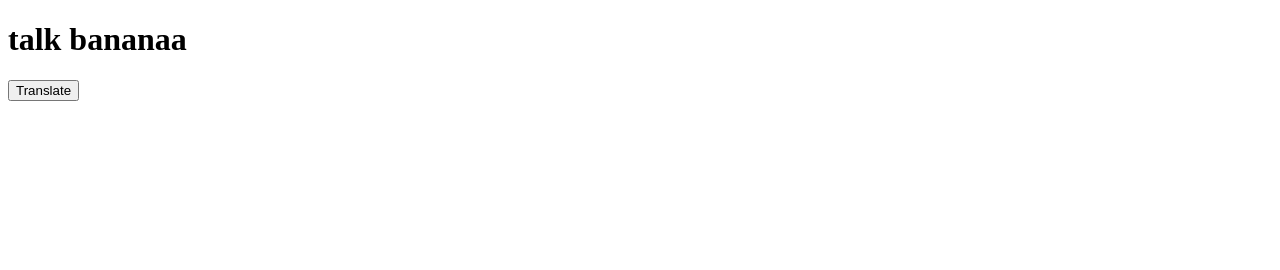
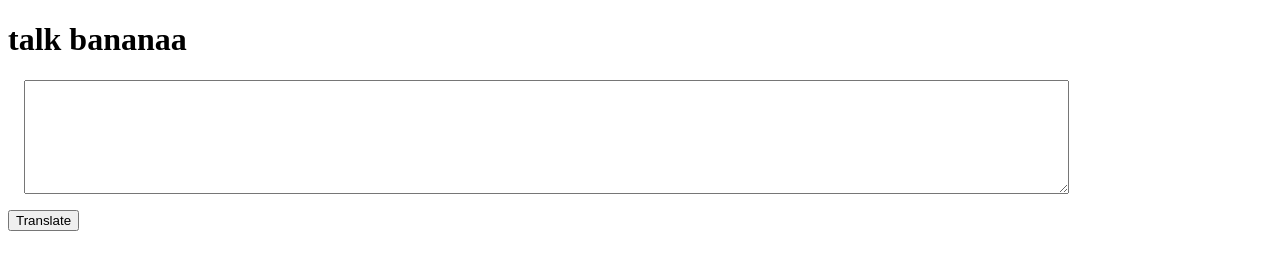
Before and after one commit to Rekhakumari28/neogcamp-banana-speak, a plain HTML site: page index.html in a window 1280 px wide. Drawn offline with Linux system fonts and the light colour scheme.

Commit message:
taking input console

```diff
--- a/app.js
+++ b/app.js
@@ -1,7 +1,9 @@
 var btnTranslate= document.querySelector("#btn-translate");
-
+var txtInput=document.querySelector("#txt-input");
+console.log(txtInput)
 function clickHandler() {
         console.log("clicked!");
+        console.log("input", txtInput.value);
 };
 
 btnTranslate.addEventListener("click",clickHandler)
--- a/index.html
+++ b/index.html
@@ -1,15 +1,29 @@
 <!DOCTYPE html>
 <html lang="en">
+
 <head>
   <meta charset="UTF-8">
   <meta name="viewport" content="width=device-width, initial-scale=1.0">
   <title>banana talk</title>
+  <style>
+    textarea {
+      width: 80%;
+      height: 10vh;
+      display: block;
+      margin: 1rem;
+      padding: 1rem;
+    }
+  </style>
 </head>
+
 <body>
 
   <h1>talk bananaa</h1>
+  <textarea id="txt-input" placeholder="" put your sentance in english here and we will convert it to
+    banana"></textarea>
   <button id="btn-translate">Translate</button>
   <script src="app.js" type="text/javascript"></script>
 
 </body>
+
 </html>
```
Lines whose indentation alone changed are shown as unchanged.
